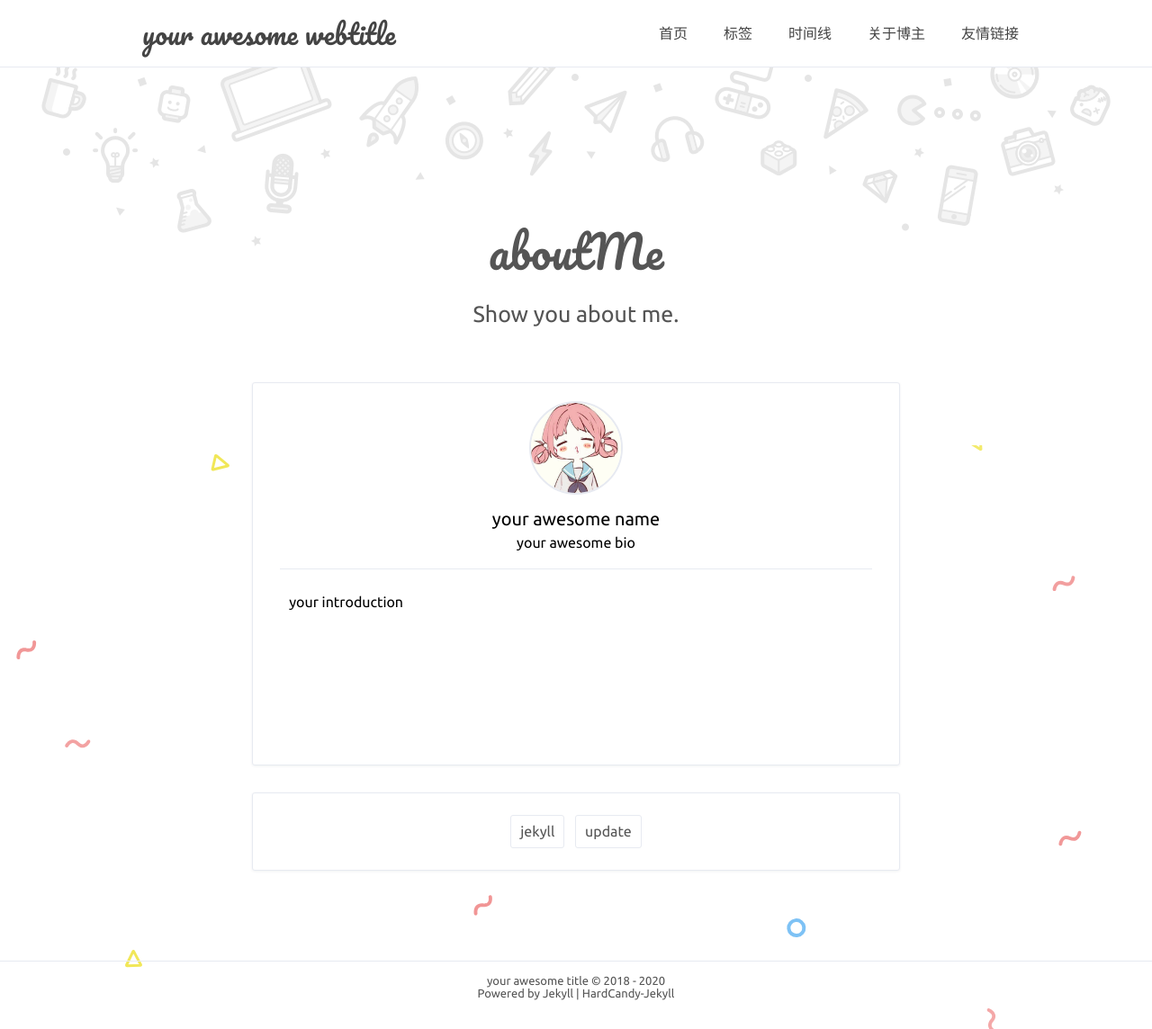
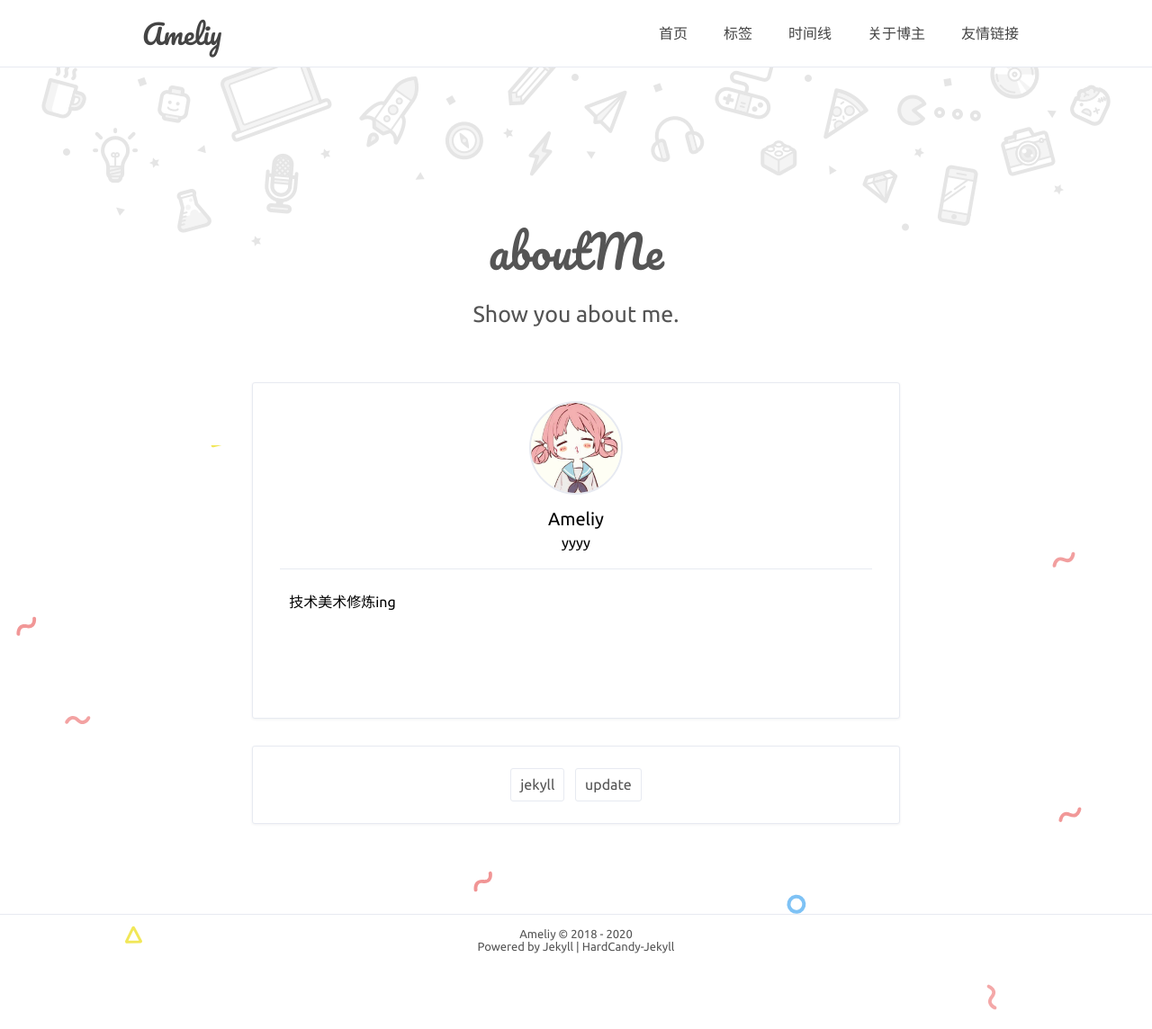
Before and after one commit to ameliyd/ameliyd.github.io, a Jekyll site: the page built from about.html, in a window 1280 px wide. Shown: the whole page at 90% size. Built offline with Jekyll 4.4.1, drawn with Linux system fonts in a browser that asks for light colours; comment, search, counter and statistics services are not loaded.

Commit message:
info change

```diff
--- a/_config.yml
+++ b/_config.yml
@@ -1,8 +1,8 @@
 # Site settings 配置站点
-title: 'your awesome title'
+title: 'Ameliy'
 description: 'your web description'
 keywords: 'your web keywords, another keywords'
-url: 'https://abc.github.io' # your host
+url: 'https://ameliyd.github.io' # your host
 
 # nav 中文字符空格：&emsp;
 nav: # 最佳体验 六个标签 且最好每个标签不超过4中文字
@@ -14,31 +14,31 @@ nav: # 最佳体验 六个标签 且最好每个标签不超过4中文字
 
 # 博主
 author: true
-name: 'your awesome name'
-NickName: 'your awesome nickname'
-webtitle: 'your awesome webtitle'
-bio: 'your awesome bio'
+name: 'Ameliy'
+NickName: '米吖'
+webtitle: 'Ameliy'
+bio: 'yyyy'
 about: true
-aboutyou: 'your introduction'
+aboutyou: '技术美术修炼ing'
 portraits: '/assets/profile.jpeg' # your portraits image file path
 
 # SNS
 SNS: true
 SNS-icon: #['Facebook', 'weibo', 'qq', 'github', 'Dribbble', 'Twitter', 'instagram', 'weixin', 'Codepen']
-  mail: 'mailto:abc@gmail.com'
+  mail: '1535126668@qq.com'
   weixin: '' # 你的微信二维码存放的地址
   qq: '' # 你的qq二维码存放的地址 or http://wpa.qq.com/msgrd?v=3&uin='你的QQ号'&site=qq&menu=yes
   github: ''
-  Codepen: ''
-  weibo: ''
-  instagram: ''
-  Twitter: ''
-  Dribbble: ''
-  Facebook: ''
-  Google: ''
+# Codepen: ''
+# weibo: ''
+# instagram: ''
+# Twitter: ''
+# Dribbble: ''
+# Facebook: ''
+# Google: ''
   zhihu: ''
-  juejin: ''
-  twitch: ''
+#  juejin: ''
+# twitch: ''
 
 # 分页
 paginate: 2
```
